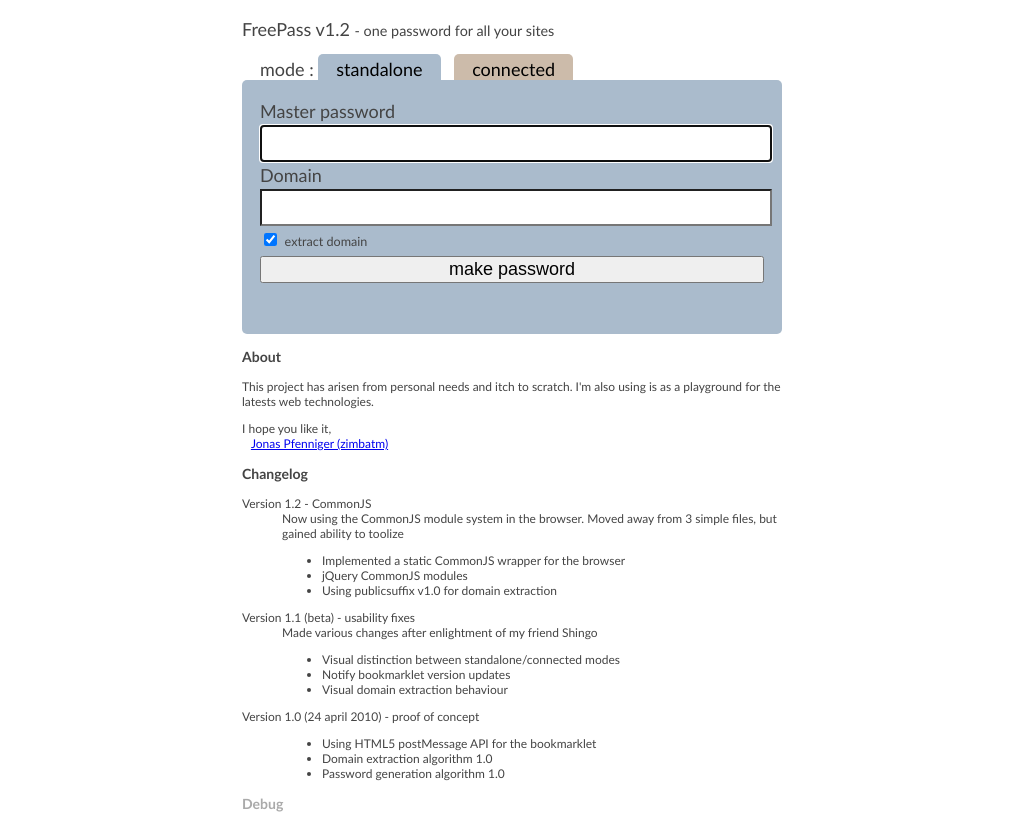
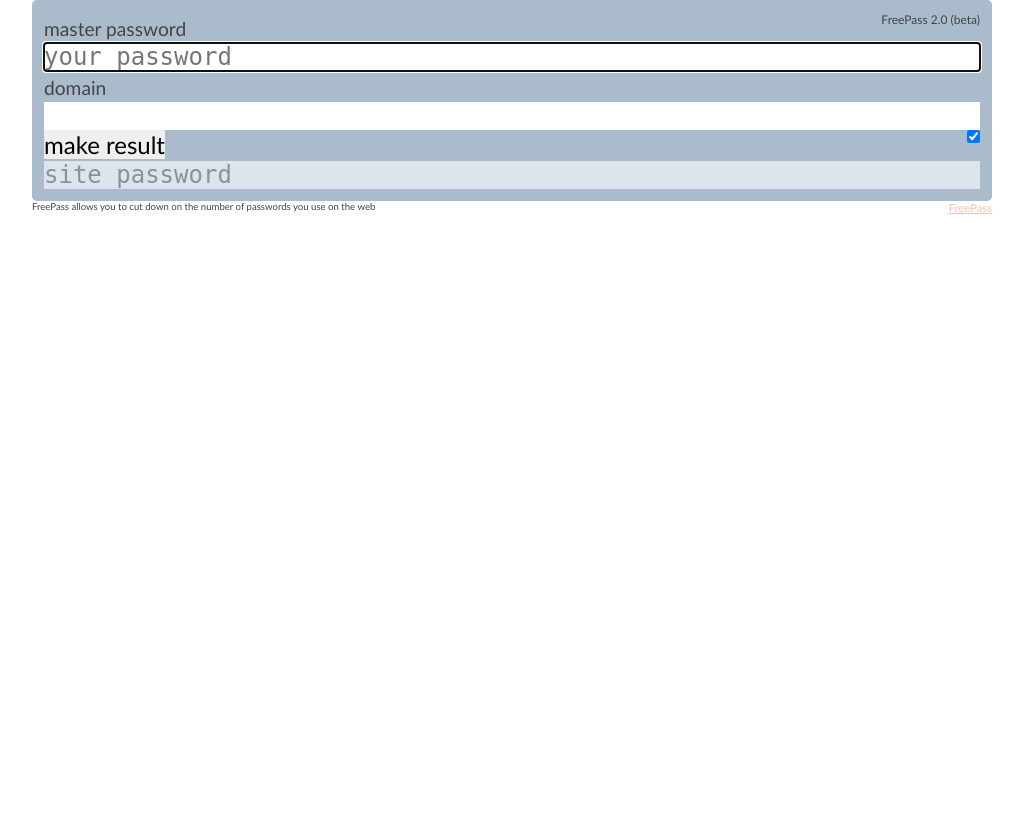
Before and after one commit to zimbatm/freepass, a PHP site: page /freepass.html in a window 1280 px wide. Shown: the whole page, without its empty margins (128-1151 px from the left). After the commit the page ends 214 px from the top, so only its background shows below. Run offline with PHP 8.4, Linux system fonts and the light colour scheme.

Commit message:
New design: relative-size design

```diff
--- a/src/freepass.css
+++ b/src/freepass.css
@@ -1,174 +1,96 @@
+* {
+  font: inherit;
+  font-size: inherit;
+  margin: 0;
+  padding: 0;
+  border: none;
+}
+body {
+  min-width: 150px;
+  max-width: 960px;
+  margin: 0 auto;
 
-body {
   background-color: #fff;
   color: #444;
 
   font-family: Trebuchet MS, Helvetica, Arial, sans-serif;
-  font-size: 62.5%; /* 16px × 62.5% = 10px */
 }
 
-form {
-  margin: 0;
-  padding: 0;
+input[type=password], input[type=text] {
+  font-family: Monospace, fixed;
+  width: 100%;
+  border: none;
 }
 
-/* Warning ! */
-body.frame-alert {
-  background-color: red;
-  padding: 5em;
+input[type=checkbox] {
+  float: right;
 }
 
-#frame-warning {
-  display: none;
-  text-align: center;
+label {
+  font-size: 80%;
 }
 
-body.frame-alert #frame-warning {
-  font-size: 300%;
-  display: block;
-}
-
-body.frame-alert #content {
-  display: none;
-  visibility: hidden;
-}
-
-#content {
-  width: 45em;
-  margin: 0 auto;
-  font-size: 1.2em;
-}
-
-#logo {
-  font-size: 1.5em;
-  margin: 1em 0;
-}
-
-#logo #slogan {
-  font-size: 0.8em;
+p {
+  font-size: 60%;
 }
 
 #freepass {
-  position: relative;
   background-color: #aabbcc;
-  padding: 1em;
+  padding: 0.5em;
+  font-size: 1.5em;
 
-  font-size: 1.5em;
-  line-height: 1.5em;
-
-  border-radius: 5px;
-  -moz-border-radius: 5px;
-  -webkit-border-radius: 5px;
+  border-radius: 0.2em;
+  -moz-border-radius: 0.2em;
+  -webkit-border-radius: 0.2em;
 }
 
-#freepass input {
-  width: 100%;
-  font-size: 1.5em;
-  font-family: Monospace, fixed;
-  color: #000;
-  background-color: #fff;
+#freepass h1 {
+  float: right;
+  font-size: 0.5em;
 }
 
-#freepass button {
-  width: 100%;
-  font-size: inherit;
-}
-
-#freepass #domain-wrap {
+#domain-wrap {
   position: relative;
 }
 
-#freepass #domain-mask {
+#domain-mask {
   width: 100%;
-  font-size: 1.5em;
   font-family: Monospace, fixed;
   color: #000;
+  color: #444;
 
   position: absolute;
   white-space: nowrap;
   overflow: hidden;
 }
 
-#freepass #domain-mask .prefix, #freepass #domain-mask .postfix {
+#domain-mask .prefix, #domain-mask .postfix {
   color: #aaa;
 }
 
-#freepass #subdomain {
-  width: auto;
+#result {
+  filter:alpha(opacity=60);
+  -moz-opacity:0.6;
+  -khtml-opacity: 0.6;
+  opacity: 0.6;
 }
 
-label[for=subdomain] {
-  font-size: 0.7em;
-}
-
-#freepass #result {
-  text-align: center;
-  background: inherit;
-  border: none;
+#bookmarklet {
+  float: right;
+  font-size: 70%;
+  color: #fba;
 }
 
 #debug {
   color: #aaa;
 }
 
-#mode-select {
-  font-size: 1.5em;
-  padding-left: 1em;
+#noscript {
+  position: absolute;
+  top: 0;
+  left: 0;
+  width: 100%;
+  min-height: 100%;
+  background: #faa;
+  font-size: 300%;
 }
-
-#mode-select a {
-  text-decoration: none;
-  color: #000;
-  padding: 0.2em 1em 0 1em;
-
-  margin-right: 0.5em;
-
-  border-top-left-radius: 5px;
-  -moz-border-radius-topleft: 5px;
-  -webkit-border-top-left-radius: 5px;
-
-  border-top-right-radius: 5px;
-  -moz-border-radius-topright: 5px;
-  -webkit-border-top-right-radius: 5px;
-
-}
-
-#mode-select a:hover {
-  color: #fff;
-}
-
-#standalone-button {
-  background-color: #abc;
-}
-
-#connected-button {
-  background-color: #cba;
-}
-
-.standalone, .connected, .connected-help, .connected-incompatible {
-  display: none;
-}
-
-#content.standalone-mode .standalone {
-  display: block;
-}
-
-#content.connected-mode .connected {
-  display: block;
-}
-
-#content.connected-help-mode .connected-help {
-  display: block;
-}
-
-#content.connected-incompatible-mode .connected-incompatible {
-  display: block;
-}
-
-#content.standalone-mode #freepass {
-  background-color: #abc;
-}
-
-#content.connected-mode #freepass, #content.connected-help-mode #freepass, #content.connected-incompatible-mode #freepass {
-  background-color: #cba;
-}
--- a/src/freepass.html
+++ b/src/freepass.html
@@ -2,119 +2,38 @@
 <html>
 <head>
   <meta charset="utf-8">
-
-  <title>FreePass v1.2 - one password for all your sites</title>
-
+  <title>FreePass 2.0 (beta)</title>
   <link rel="stylesheet" href="freepass.css">
-
   <script src="freepass.js"></script>
 </head>
 <body>
+  <form id="freepass">
+    <h1>FreePass 2.0 (beta)</h1>
+    <label for="masterpw">master password</label>
+    <input id="masterpw" type="password" autofocus placeholder="your password">
 
-<span id="frame-warning">Your window is framed, security attack !</span>
-
-<div id="content" class="standalone-mode">
-
-<div id="logo">
-  FreePass v1.2
-  <span id="slogan">- one password for all your sites</span>
-</div>
-
-<div>
-  <span id="mode-select">
-    mode :
-    <a href="#" id="standalone-button" class="selected">standalone</a>
-    <a href="#" id="connected-button">connected</a>
-  </span>
-  <span id="update-bookmarklet" style="display: none">
-    update bookmarklet:
-    <a href="#" class="bookmarklet">FreePass</a>
-  </span>
-</div>
-<form id="freepass" onsubmit="return false">
-  <div class="standalone connected">
-    <label for="masterpw">Master password</label>
-    <input id="masterpw" type="password" autofocus>
-
-    <label for="domain" id="domain-label">Domain</label>
+    <label for="domain" id="domain-label">domain</label>
 
     <div id="domain-wrap">
       <div id="domain-mask"><span class="prefix"></span><span class="main"></span><span class="postfix"></span></div>
-      <input id="domain" type="url" autocomplete="off">
+      <input id="domain" type="text" autocomplete="off">
     </div>
 
-    <input type="checkbox" id="subdomain" checked>
-    <label for="subdomain" id="subdomain-label">extract domain</label>
-  </div>
+    <input type="checkbox" id="subdomain" label="only domain" checked>
 
-  <div class="standalone">
-    <button type="submit">make password</button>
+    <button type="submit">make result</button>
 
-    <input id="result" autocomplete="off" readonly>
-  </div>
-  <div class="connected">
-    <button type="submit">transmit password</button>
-  </div>
-  <div class="connected-help">
-    <p>To use the connected mode, drag and drop this bookarklet into your bookmark bar: <a href="#" class="bookmarklet">FreePass</a></p>
+    <input type="text" id="result" autocomplete="off" readonly placeholder="site password">
+  </form>
 
-    <p>You can then click on it from any website to connect it with FreePass.</p>
-  </div>
-  <div class="connected-incompatible">
-    <p>Connected mode doesn't work on your browser, try updating it.</p>
+  <a id="bookmarklet" href="javascript:(function(window){var doc=window.document,f=doc.createElement('form');f.href='${loc}';f.style='visibility:hidden';f.target='_blank';doc.body.appendChild(f);f.submit();})(this);">FreePass</a>
 
-    <p>Otherwise, <a href="http://getfirefox.com">Firefox</a> and <a href="http://www.google.ch/chrome">Chrome</a> are known good contenders.</p>
-  </div>
-</form>
+  <p id="about">FreePass allows you to cut down on the number of passwords you use on the web</p>
 
-<div id="about">
-  <h3>About</h3>
+  <p id="debug"></p>
 
-  <p>This project has arisen from personal needs and itch to scratch. I'm also using is as a playground for the latests web technologies.</p>
-
-  <p>I hope you like it,<br>
-    &nbsp;&nbsp;&nbsp;<a href="http://jonas.pfenniger.name">Jonas Pfenniger (zimbatm)</a>
-  </p>
-</div>
-
-<div id="changelog">
-  <h3>Changelog</h3>
-  <dl>
-    <dt>Version 1.2 - CommonJS</dt>
-    <dd>
-      Now using the CommonJS module system in the browser.
-      Moved away from 3 simple files, but gained ability to toolize
-      <ul>
-        <li>Implemented a static CommonJS wrapper for the browser</li>
-        <li>jQuery CommonJS modules</li>
-        <li>Using publicsuffix v1.0 for domain extraction</li>
-      </ul>
-    </dd>
-    <dt>Version 1.1 (beta) - usability fixes</dt>
-    <dd>
-      Made various changes after enlightment of my friend Shingo
-      <ul>
-        <li>Visual distinction between standalone/connected modes</li>
-        <li>Notify bookmarklet version updates</li>
-        <li>Visual domain extraction behaviour</li>
-      </ul>
-    </dd>
-
-    <dt>Version 1.0 (24 april 2010) - proof of concept</dt>
-    <dd>
-      <ul>
-        <li>Using HTML5 postMessage API for the bookmarklet</li>
-        <li>Domain extraction algorithm 1.0</li>
-        <li>Password generation algorithm 1.0</li>
-      </ul>
-    </dd>
-  </dl>
-</div>
-
-<div id="debug">
-  <h3>Debug <span id="hashid"></span></h3>
-</div>
-</div>
-
+<noscript>
+  <div id="noscript">Sorry,<br>FreePass doesn't work if JavaScript is not enabled.</div>
+</noscript>
 </body>
 </html>
```
Also changed, not shown: lib/jquery/hashmask.js (+6 -6 lines), src/bookmarklet.js (+8 -206 lines), test/frame.html (+3 -1 lines), lib/freepass/gui.js, lib/jquery/sparklite.js, 1 other file.
